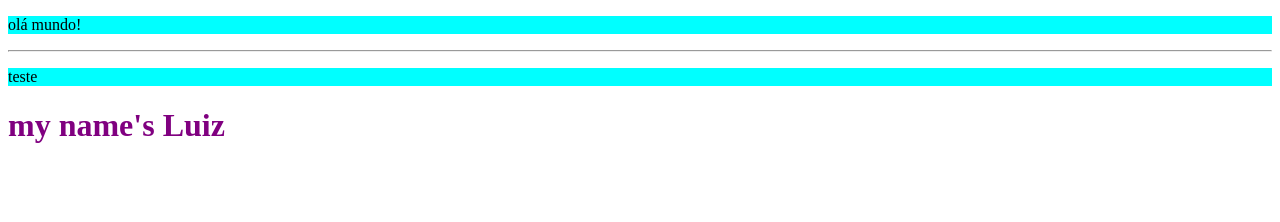
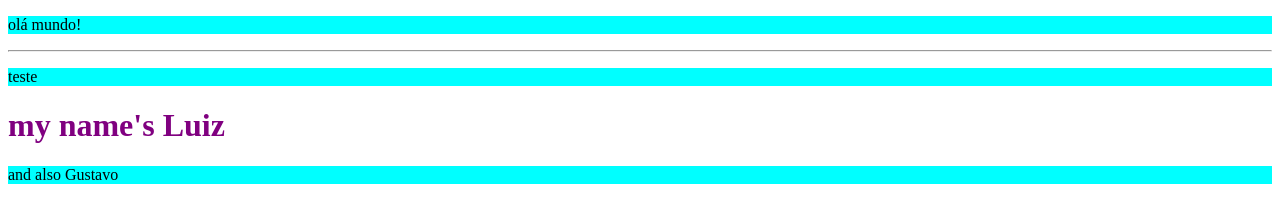
Before and after one commit to luizgustavo111-blip/primeiro-traco-repositorio, a plain HTML site: page index.html in a window 1280 px wide. Drawn offline with Linux system fonts and the light colour scheme.

Commit message:
acrescentei um p

```diff
--- a/index.html
+++ b/index.html
@@ -9,6 +9,7 @@
 <hr/>
 <p> teste </p>
 <h1> my name's Luiz </h1>
+<p> and also Gustavo</p>
 
 </body>
 
```
